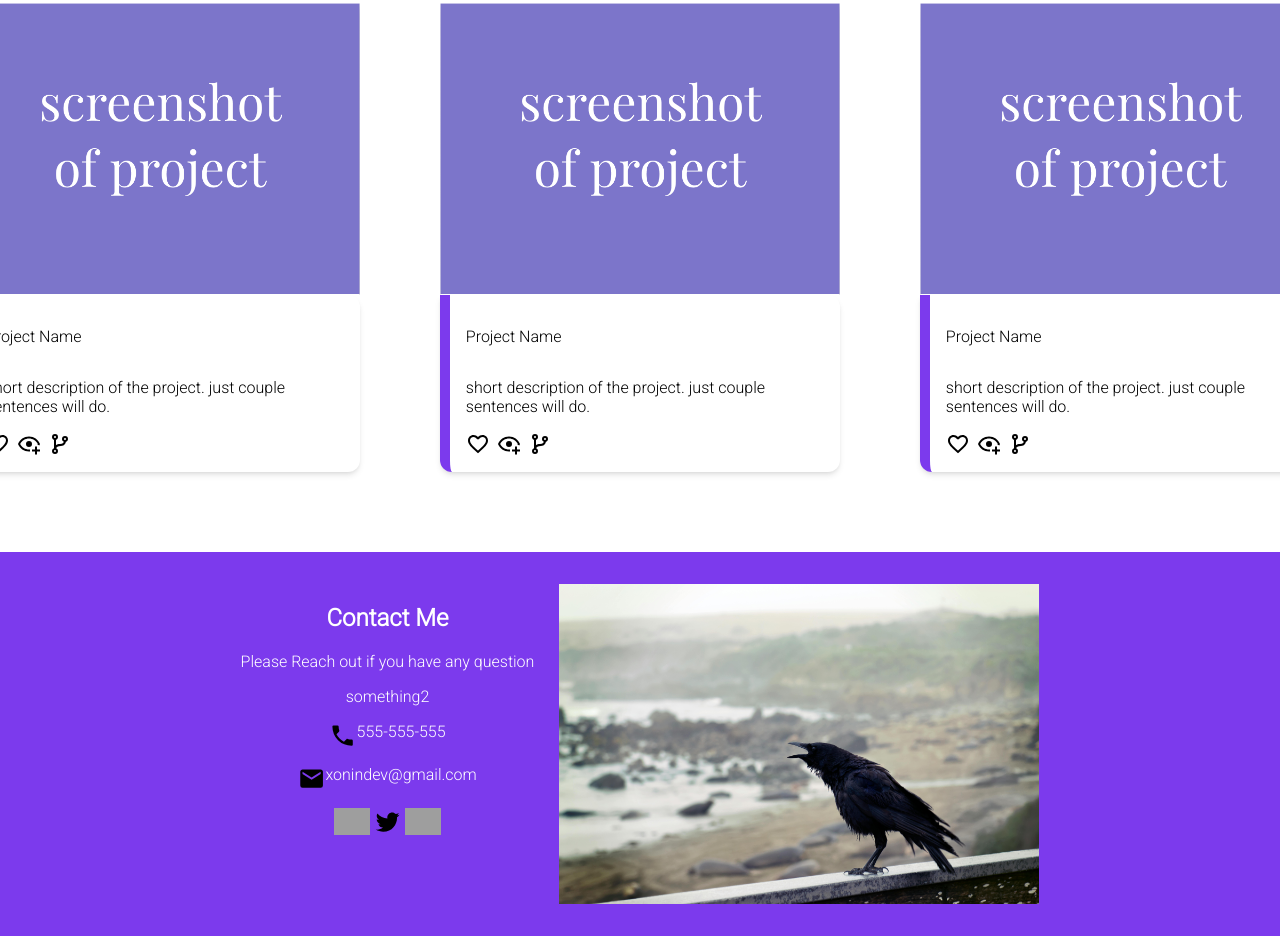
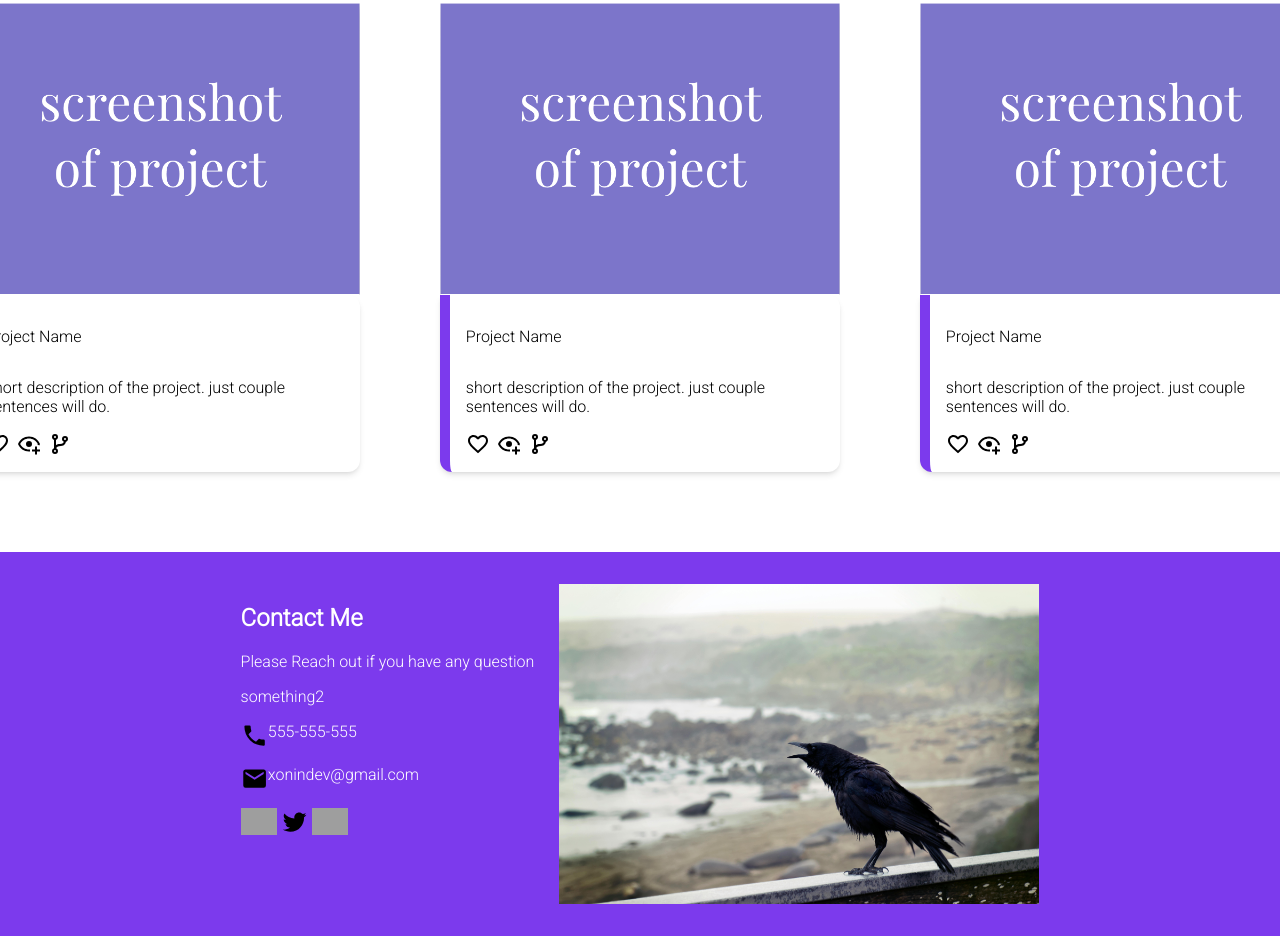
Before and after one commit to xonin-hush/Odin-Homepage, a website built with webpack: page dist/index.html in a window 1280 px wide. Shown: the part 1003-1939 px from the top of the page. Built offline with nearby package versions, Linux system fonts and the light colour scheme; grey boxes are pictures that could not be loaded; files whose address does not match are found by name; a web font is replaced by a local one.

Commit message:
Align footer's text to start

```diff
--- a/src/style.css
+++ b/src/style.css
@@ -111,12 +111,13 @@ footer {
   background-color: #7c3aed;
   margin-top: 5rem;
   display: flex;
+  text-align: start;
   justify-content: center;
   gap: 25px;
 }
 .icon {
   display: flex;
-  justify-content: center;
+  justify-content: start;
 }
 .icons {
   display: flex;
```
